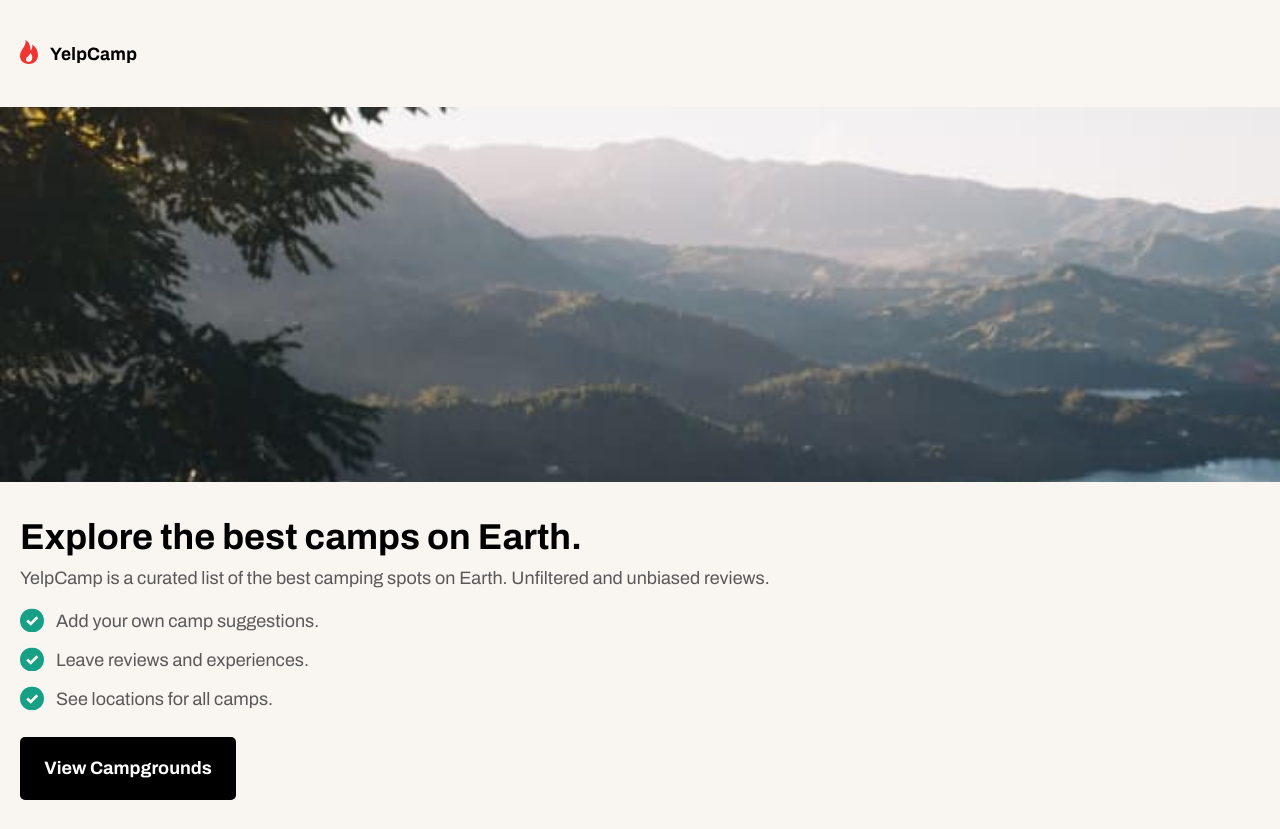
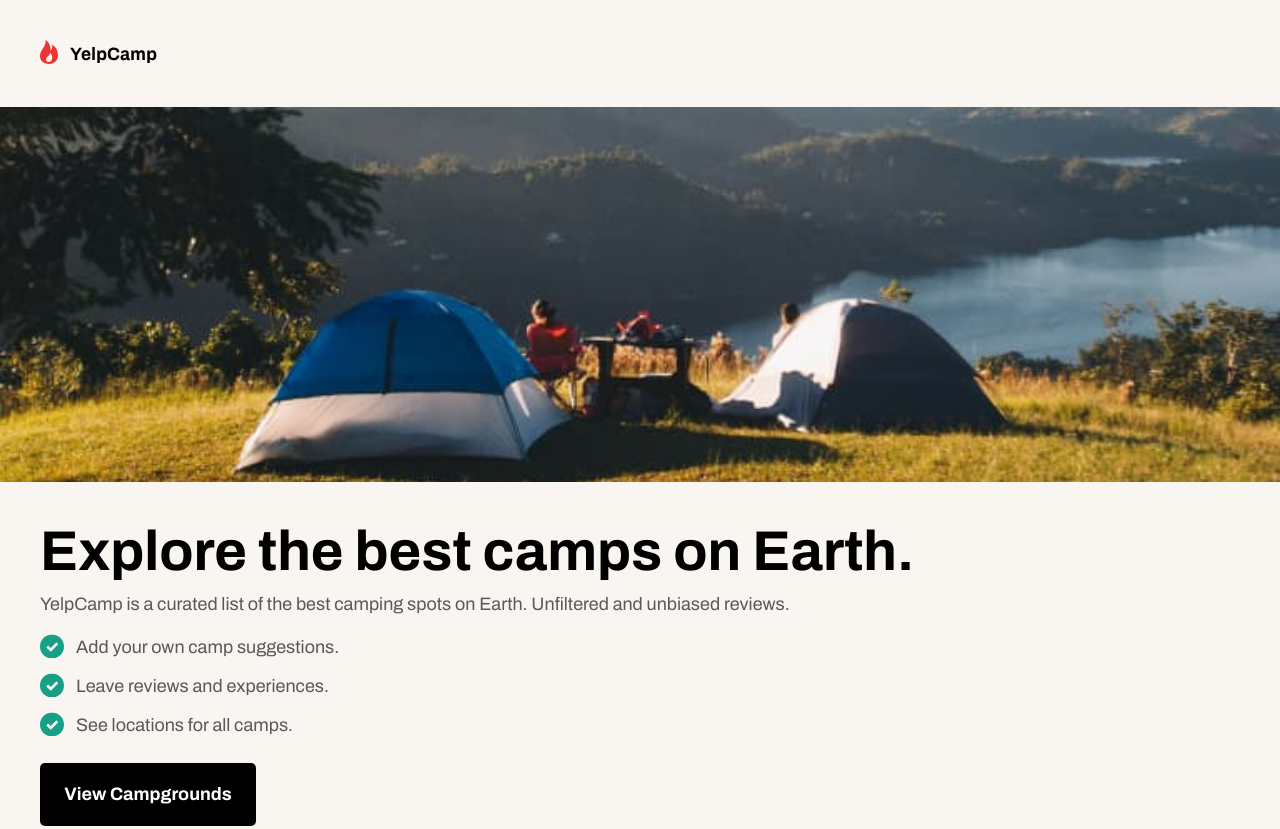
Before and after one commit to LuisCBeltran/YelpCamp, a plain HTML site: page index.html in a window 1280 px wide. Shown: the top 829 px of the page. Drawn offline with Linux system fonts and the light colour scheme.

Commit message:
tablet and desktop landing page finished

```diff
--- a/sass/abstracts/_globals.scss
+++ b/sass/abstracts/_globals.scss
@@ -3,7 +3,3 @@
     padding: 0;
     box-sizing: border-box;
 }
-
-h1, h2, h3 {
-    color: black;
-}
--- a/sass/abstracts/_mixins.scss
+++ b/sass/abstracts/_mixins.scss
@@ -1,3 +1,13 @@
+@use './variables' as v;
+
+// Breakpoints
+
+@mixin media-up ($breakpoint) {
+    @media screen and (min-width: map-get(v.$breakpoints, $breakpoint)) {
+        @content;
+    }
+}
+
 // Button
 
 @mixin button {
@@ -10,3 +20,5 @@
     background-color: #000;
     border-radius: 5px;
 }
+
+//
--- a/sass/abstracts/_variable.scss
+++ /dev/null
@@ -1,5 +0,0 @@
-//Colors
-
-$secondary: #F9F6F1;
-$paragraph: #595959;
-$title: #000;
--- /dev/null
+++ b/sass/abstracts/_variables.scss
@@ -0,0 +1,12 @@
+// Colors
+
+$secondary: #F9F6F1;
+$paragraph: #595959;
+$title: #000;
+
+// Breakpoints
+
+$breakpoints: (
+    tb: 768px,
+    dt: 1440px
+);
--- a/sass/pages/index.scss
+++ b/sass/pages/index.scss
@@ -1,6 +1,6 @@
 
 @use '../abstracts/typography' as t;
-@use '../abstracts/variable' as v;
+@use '../abstracts/variables' as v;
 @use '../abstracts/mixins' as m;
 
 @forward '../abstracts/globals';
@@ -17,43 +17,74 @@ body {
     font-weight: 400;
     line-height: 27px;
     color: v.$paragraph;
+    @include m.media-up(dt) {
+        grid-template-areas: "header hero"
+                             "main hero"
+                             "footer hero";
+        grid-template-columns: 54.1% 45.9%;
+    }
 }
 
 //Header
 
 header {
+    grid-area: header;
     .header__img-container {
         height: 107px;
         background-image: url('../assets/Logo.svg');
         background-repeat: no-repeat;
         background-position-y: center;
         background-position-x: 20px;
+        @include m.media-up(tb) {
+            background-position-x: 40px;
+        }
+        @include m.media-up(dt) {
+            background-position-x: 150px;
+        }
     }
 }
 
 //Hero
 
 .hero {
+    grid-area: hero;
     .hero__img-container {
         height: 375px;
-        background-image: url('../assets/Hero Image.jpg');
+        background-image: url('../assets/Hero Image (Tablet and Mobile).jpg');
         background-repeat: no-repeat;
         background-size: cover;
         background-position: center;
+        @include m.media-up(dt) {
+            height: 100vh;
+            background-image: url('../assets/Hero Image.jpg');
+            background-size: cover;
+        }
     }
 }
 
 //Main
 
 main {
+    grid-area: main;
     margin-top: 36px;
-    padding-left: 20px;
-    padding-right: 20px;
+    padding: 0 20px;
+    @include m.media-up(tb) {
+        margin-top: 40px;
+        padding: 0 40px;
+    }
+    @include m.media-up(dt) {
+        margin-top: 16px;
+        padding: 0 150px;
+    }
     .main__title {
         font-size: 36px;
         font-weight: 700;
         line-height: 39.17px;
         color: v.$title;
+        @include m.media-up(tb) {
+            font-size: 56px;
+            line-height: 60.93px;
+        }
     }
     .main__description {
         margin-top: 8px;
@@ -84,9 +115,16 @@ main {
 //Footer
 
 footer {
+    grid-area: footer;
     margin-top: 36px;
     margin-bottom: 40px;
     padding: 0 20px;
+    @include m.media-up(tb) {
+        padding: 0 40px;
+    }
+    @include m.media-up(dt) {
+        padding: 0 150px;
+    }
     .partners-container {
         display: flex;
         .partner-airbnb {
```
Also changed, not shown: styles/index.css, 1 other file.
